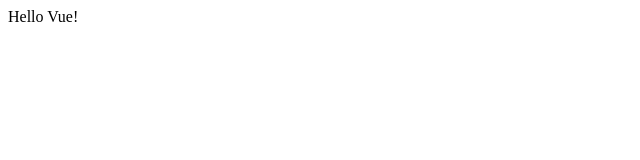
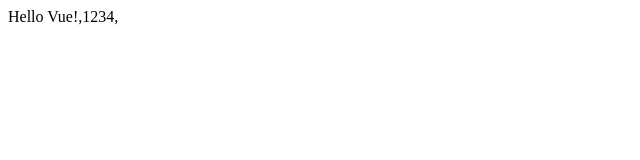
Before and after one commit to Ken-ding/kd-vue, a website: page vue3/vue/CreateApp/index.html in a window 1280 px wide. Shown: the full height of the page, 0-640 px from the left. Drawn offline with Linux system fonts and the light colour scheme.

Commit message:
feat:增加响应式api

```diff
--- /dev/null
+++ b/package.json
@@ -0,0 +1,5 @@
+{
+  "devDependencies": {
+    "jest": "^29.7.0"
+  }
+}
--- a/vue3/vue/CreateApp/index.html
+++ b/vue3/vue/CreateApp/index.html
@@ -7,17 +7,23 @@
 		<script src="../dist/vue.js"></script>
 	</head>
 	<body>
-		<div id="app">{{message}}</div>
+		<div id="app">{{message}},{{obj.msg}},{{obj1}}</div>
 	</body>
 </html>
 <script type="module">
-	const HelloVueApp = {
+	const { reactive, ref } = Vue;
+	const HelloVueApp = Vue.defineComponent({
 		data() {
 			return {
 				message: 'Hello Vue!'
 			};
+		},
+		setup(props) {
+			const obj = reactive({ msg: '1234' });
+			debugger
+			const obj1 = ref(1);
+			return { obj };
 		}
-	};
-  debugger
+	});
 	Vue.createApp(HelloVueApp).mount('#app');
 </script>
```
Also changed, not shown: 2 other files.
